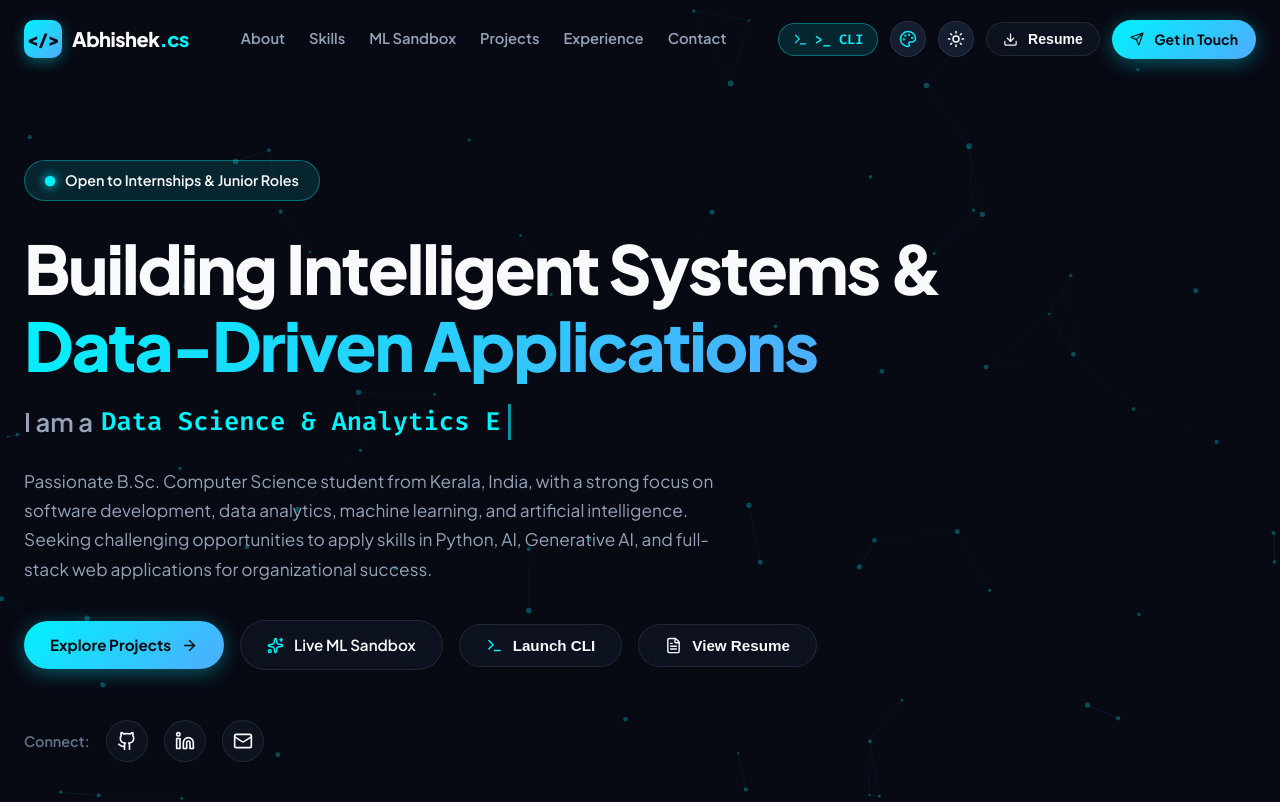
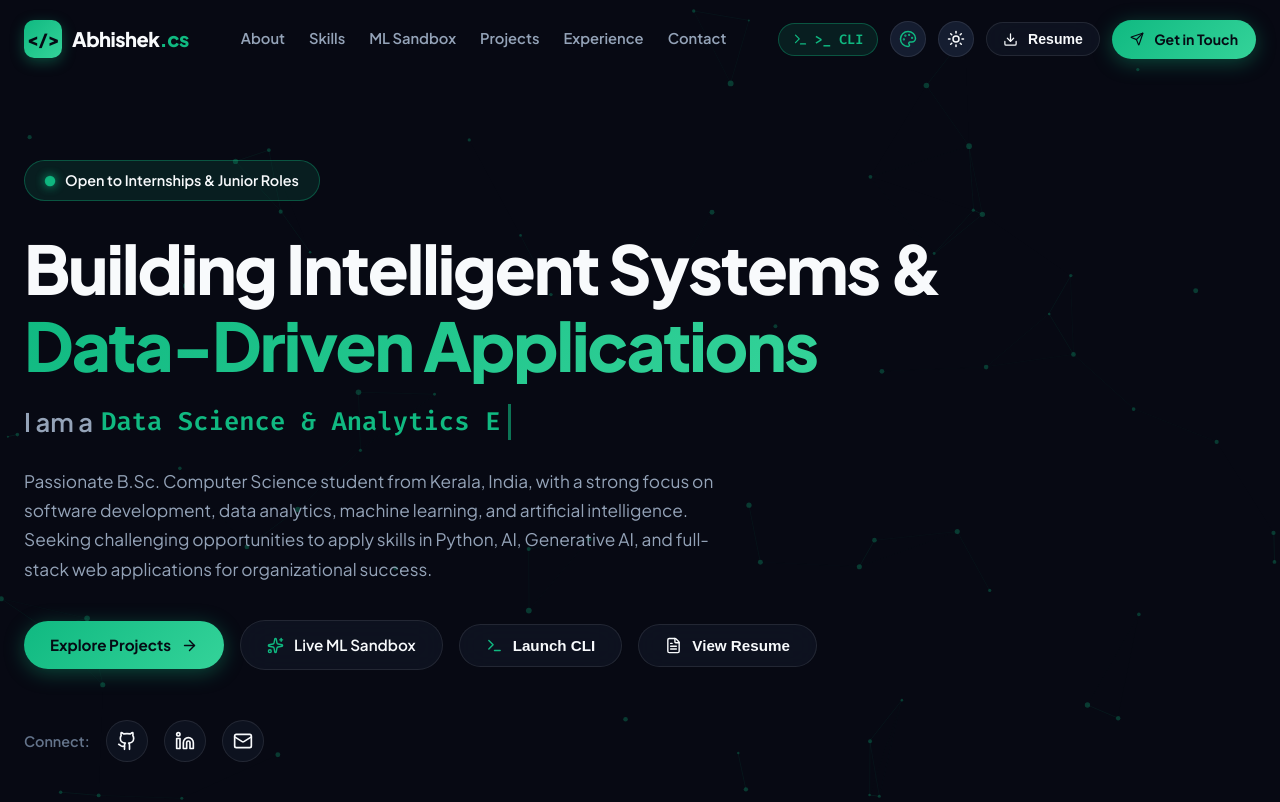
Before and after one commit to Abhishek-KS-dev/My_Portfolio, a React (Vite) app: page / in a window 1280 px wide. Shown: the top 802 px of the page. Built offline with nearby package versions, Linux system fonts and the light colour scheme.

Commit message:
default color patch

```diff
--- a/src/App.jsx
+++ b/src/App.jsx
@@ -14,7 +14,7 @@ import ParticleBackground from './components/ParticleBackground';
 
 export default function App() {
   const [theme, setTheme] = useState('dark');
-  const [accent, setAccent] = useState('cyan');
+  const [accent, setAccent] = useState('emerald');
   const [terminalOpen, setTerminalOpen] = useState(false);
   const [resumeOpen, setResumeOpen] = useState(false);
 
```
